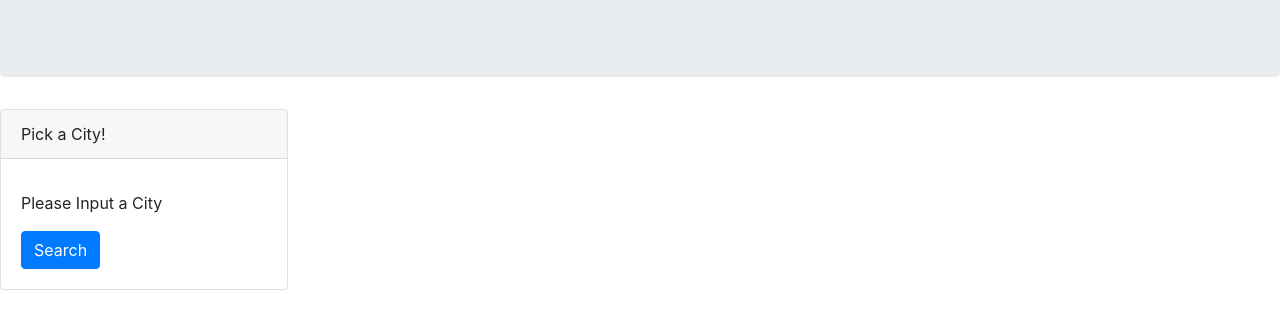
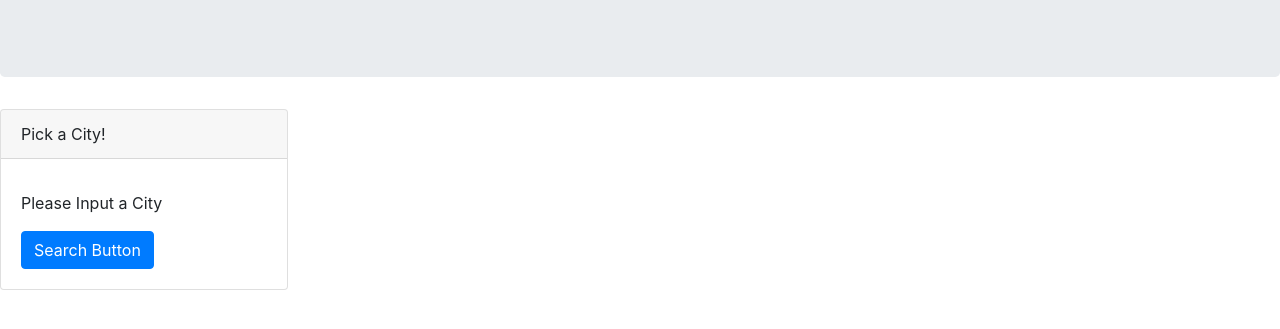
Before and after one commit to mkelly3/weatherDashboard, a plain HTML site: page index.html in a window 1280 px wide. Shown: the part 191-520 px from the top of the page. Drawn offline with nearby package versions, Linux system fonts and the light colour scheme.

```diff
--- a/index.html
+++ b/index.html
@@ -24,7 +24,7 @@
     <div class="card-body">
       <h5 class="card-title"></h5>
       <p class="card-text">Please Input a City</p>
-      <a href="#" class="btn btn-primary">Search</a>
+      <a href="#" class="btn btn-primary">Search Button</a>
     </div>
   </div>
 
```
